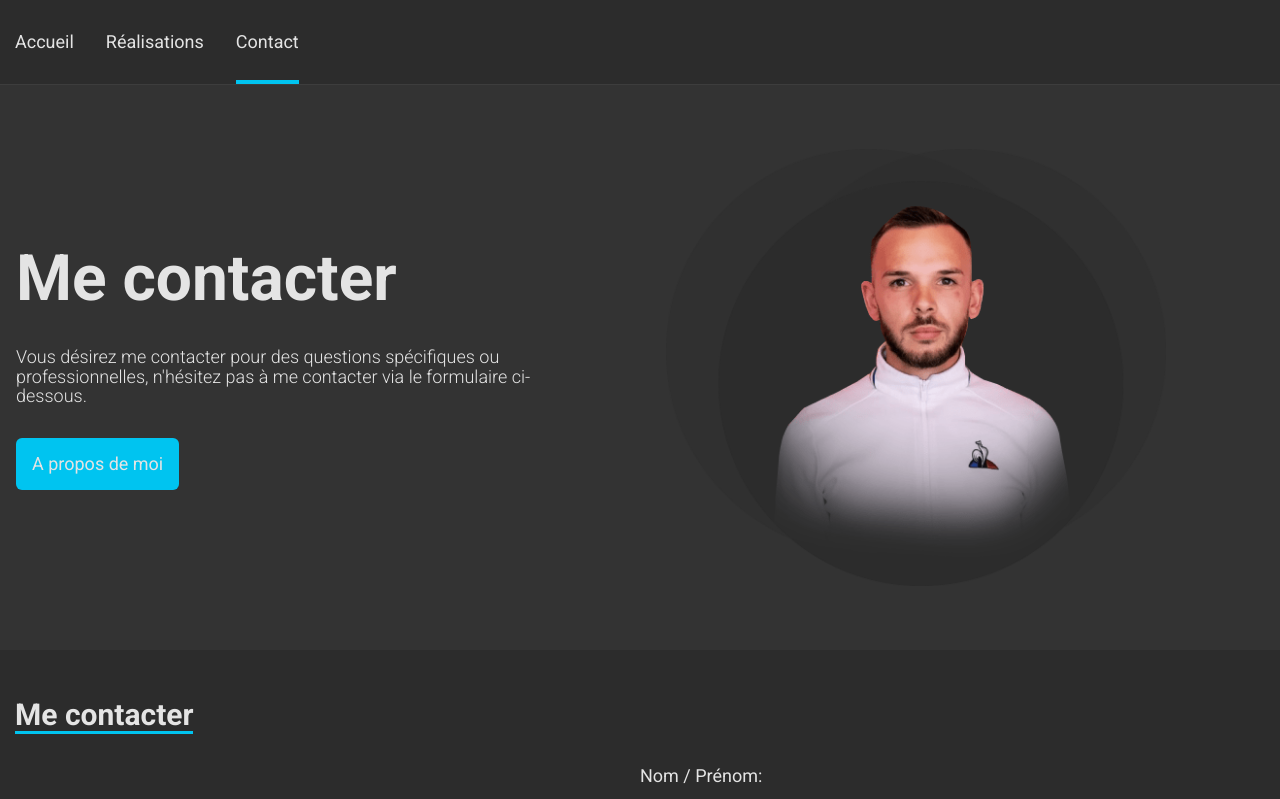
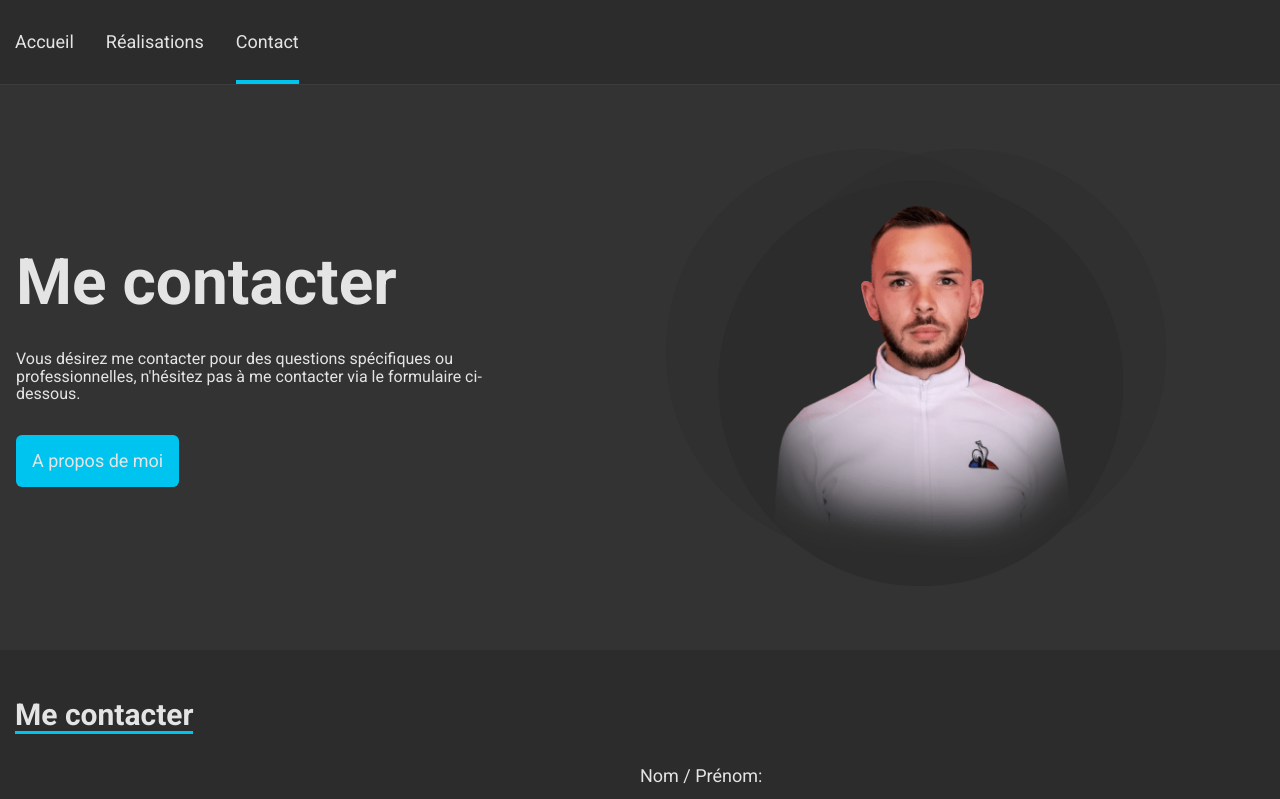
Before and after one commit to BrandonSev/brandon-seveste, a React (Create React App) app: page /contact in a window 1280 px wide. Shown: the top 799 px of the page. Built offline with nearby package versions, Linux system fonts and the light colour scheme.

Commit message:
fix style modal

```diff
--- a/src/components/Modal/index.jsx
+++ b/src/components/Modal/index.jsx
@@ -30,6 +30,9 @@ const Modal = ({
       transition: {
         delay: 0.3,
       },
+      transform: {
+        translate: 50
+      }
     },
     visible: {
       scale: 1,
@@ -39,7 +42,6 @@ const Modal = ({
       },
     },
     exit: {
-      left: "-100px",
       opacity: 0,
       transition: {
         duration: 0.3,
--- a/src/components/Navbar/index.jsx
+++ b/src/components/Navbar/index.jsx
@@ -45,7 +45,6 @@ const Navbar = () => {
     window.addEventListener("click", linkClick);
     return () => {
       window.removeEventListener("click", linkClick);
-      window.removeEventListener("click", handleWidth);
     }
   }, [width]);
   return (
--- a/src/components/Pages/Contact.jsx
+++ b/src/components/Pages/Contact.jsx
@@ -115,10 +115,10 @@ const Contact = () => {
               </div>
               <div className="contact_form__group">
                 <button
-                  type="submit"
-                  className="button pulse"
-                  onClick={formik.handleSubmit}
-                  style={{ display: "flex", alignItems: "center" }}
+                    type="submit"
+                    className="button pulse"
+                    onClick={formik.handleSubmit}
+                    style={{display: "flex", alignItems: "center", justifyContent: 'center'}}
                 >
                   {formik.isSubmitting ? (
                     <>
--- a/src/components/Pages/MesRealisations.jsx
+++ b/src/components/Pages/MesRealisations.jsx
@@ -67,7 +67,7 @@ const MesRealisations = () => {
           linkText={"Me contacter"}
           linkUrl={"/contact"}
       />
-      <div className="project">
+      <div className={`project ${show ? "modal-open" : ""}`}>
         <div className="container">
           <div className="project_wrapper">
             <h2 className="active">Projets</h2>
@@ -100,7 +100,7 @@ const MesRealisations = () => {
                   </div>
                 ))
               ) : (
-                <div style={{ height: 500 }}></div>
+                  <div style={{height: 500}}/>
               )}
             </Slider>
           </div>
--- a/src/index.scss
+++ b/src/index.scss
@@ -1,5 +1,5 @@
 @import './styles/_reset.scss';
-@import url('https://fonts.googleapis.com/css2?family=Nunito&family=Roboto:wght@300;400;700&display=swap');
+@import url('https://fonts.googleapis.com/css2?family=Nunito&family=Roboto:wght@;300;400;500;700&display=swap');
 
 :root {
   --background: #333333;
--- a/src/styles/components/_hero.scss
+++ b/src/styles/components/_hero.scss
@@ -14,8 +14,8 @@
     }
 
     p {
+      font-size: 1rem;
       padding: 2rem 0;
-      font-weight: lighter;
     }
   }
 
@@ -41,7 +41,10 @@
     text-align: inherit;
 
     .hero_text {
-      max-width: 520px;
+      width: 418px;
+      min-width: 418px;
+      max-width: 418px;
+
       h1 {
         font-size: 46px;
       }
@@ -52,6 +55,10 @@
   .hero{
     padding: 4rem 1rem;
     .hero_text {
+      width: 520px;
+      min-width: 520px;
+      max-width: 520px;
+
       h1 {
         font-size: 64px;
       }
--- a/src/styles/components/_modal.scss
+++ b/src/styles/components/_modal.scss
@@ -1,9 +1,7 @@
 .modal {
-  position: fixed;
-  left: 0;
-  top: 7vh;
-  bottom: 0;
-  right: 0;
+  position: absolute;
+  top: 50%;
+  left: 50%;
   width: 90%;
   max-height: fit-content;
   max-width: fit-content;
@@ -12,6 +10,7 @@
   background-color: var(--background);
   box-shadow: 1px 0 20px #000000AC;
   animation: scaleIn .3s both;
+  transform: translate(-50%, -50%) !important;
   z-index: 3;
 
   &.hidden {
@@ -122,14 +121,12 @@
 
 @media (min-width: 768px) and (max-width: 1024px) {
   .modal {
-    top: 11vh;
     width: 65%;
   }
 }
 
 @media screen and (min-width: 1024px) {
   .modal {
-    top: 14vh;
     min-width: 700px;
     width: 40%;
   }
```
Lines whose indentation alone changed are shown as unchanged.
